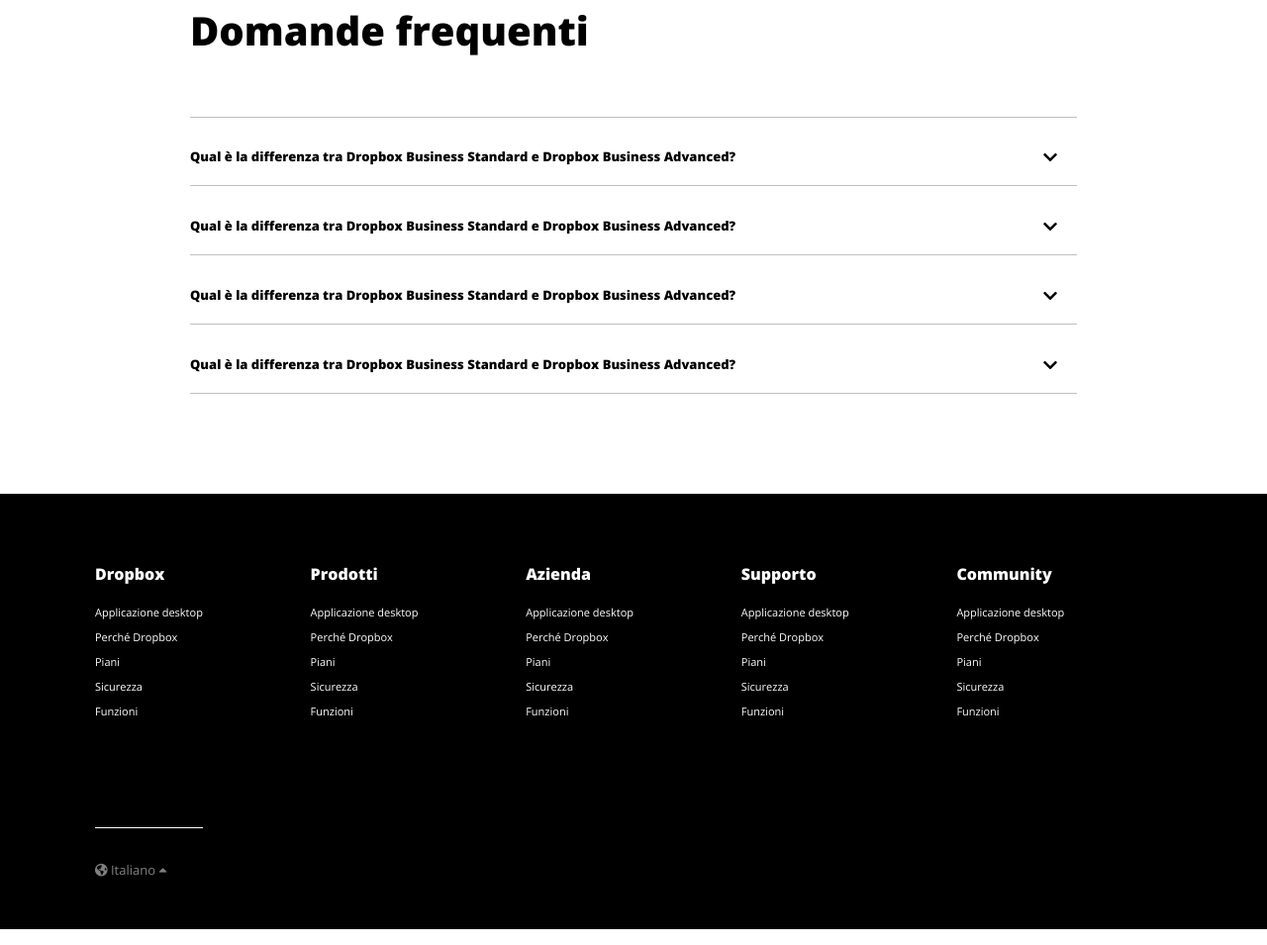
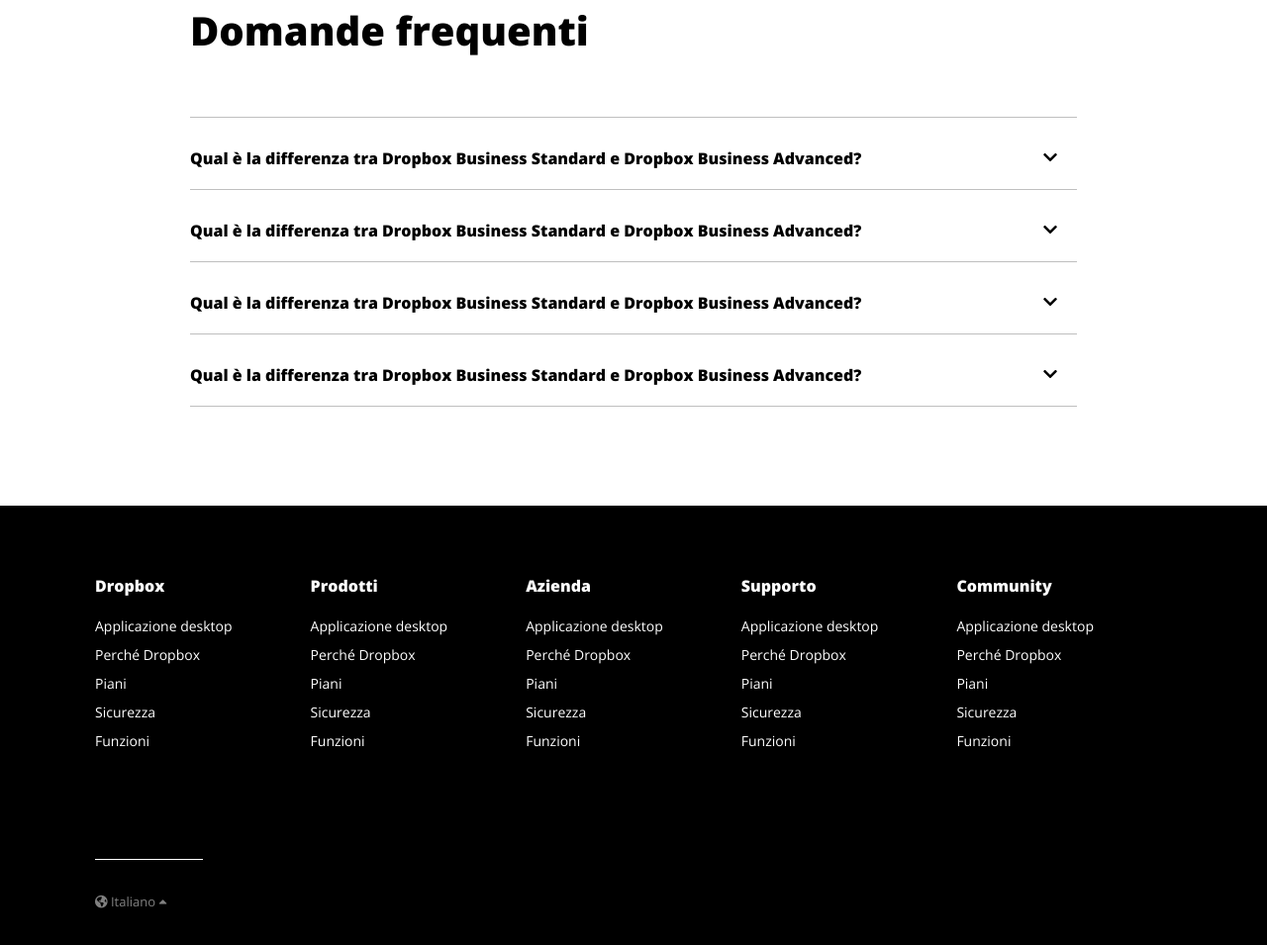
Before and after one commit to banjug/htmlcss-dropbox, a plain HTML site: page index.html in a window 1280 px wide. Shown: the part 5746-6701 px from the top of the page at 99% size. Drawn offline with nearby package versions, Linux system fonts and the light colour scheme.

Commit message:
faq font size fix

```diff
--- a/css/style.css
+++ b/css/style.css
@@ -453,17 +453,12 @@ nav {
         margin: 10px 0;
     }
 
-    .question p {
-        font-size: 13px;
-    }
-
     #faq h2 {
         margin-bottom: 60px;
     }
 
     #faq h5 {
         display: inline-block;
-        font-size: 13px;
     }
 
     #faq .fa-chevron-down {
@@ -511,7 +506,7 @@ footer {
 
     footer li {
         list-style-type: none;
-        font-size: 11px;
+        font-size: 14px;
         margin-bottom: 10px;
     }
 
```
